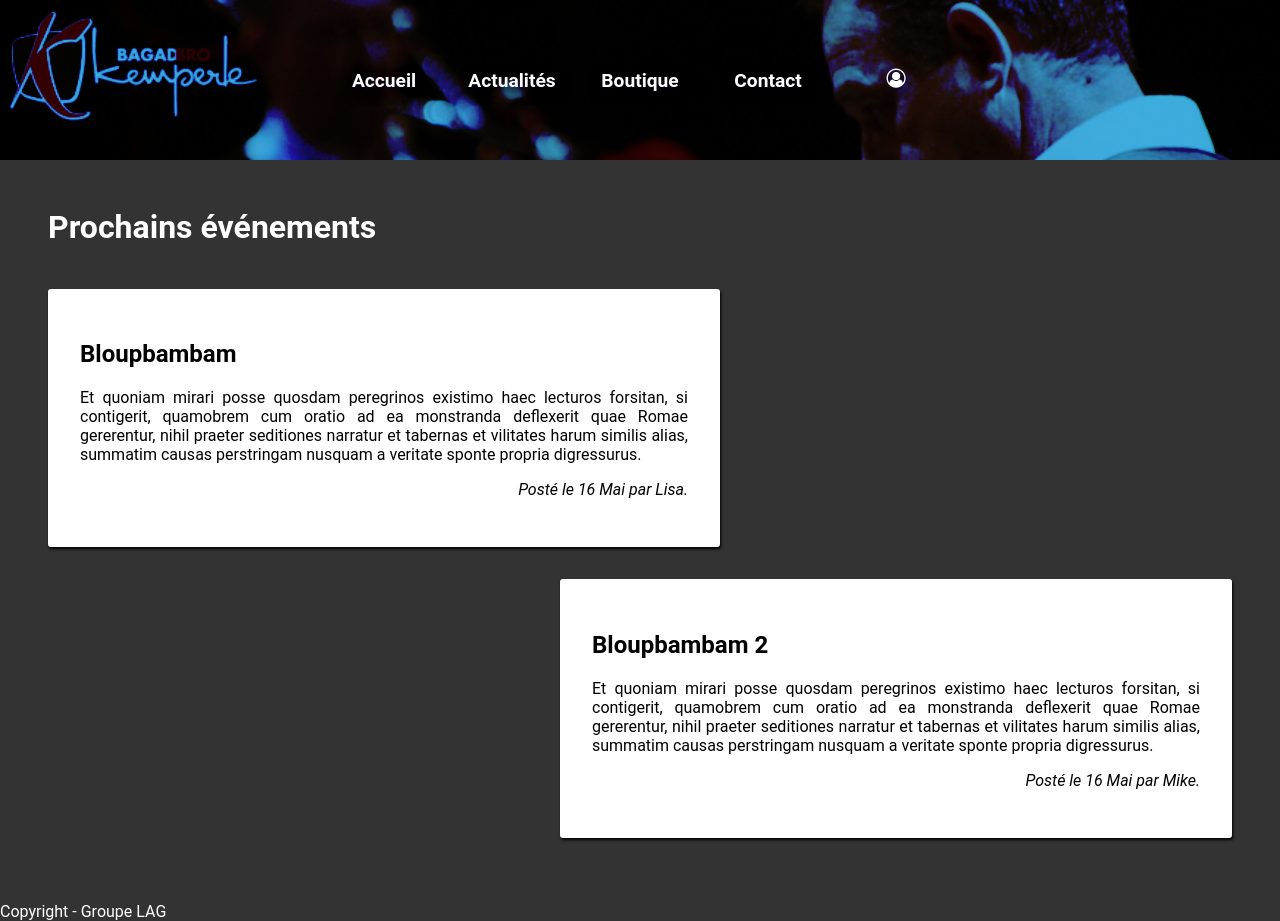
After one commit to VTanchereau/projetAssoMusique, a PHP site: template bagad/view/home.html in a window 1280 px wide. The commit adds this page. Run offline with PHP 8.4, Linux system fonts and the light colour scheme; the template is opened without the code that fills it, so the values that code supplies are empty.

Commit message:
article et home.html

```diff
--- a/bagad/assets/css/style.css
+++ b/bagad/assets/css/style.css
@@ -1,69 +1,95 @@
+/* MISE EN PAGE */
 body {
-
+	background-color: #333;
 	margin: 0;
 	padding: 0;
-	background: #333;
-		width: 100%;
-	min-height:100vh; /* 1 */
-	display:flex; /* 2 */
-	flex-direction:column; /* 3 */
+	font-family: 'Roboto', cursive;
+  	height: 100vh;
+  	color: white;
+	/*display:flex; /* 2 */
+	/*flex-direction:column; /* 3 */
+}
+main{
+	margin: 3rem;
+}
+.title h1 {
+	font-weight: bold;
+	font-size: 2em;
+}
+.banniere{
+	height: 20vh;
+	background: url(../img/bagad_header.jpg);
+	background-size: cover;
+	background-repeat:no-repeat;
+	background-color: rgba(14, 153, 216,0.8);
+	background-blend-mode: color-burn;
 }
 
-
-
-header {
-	height: 174px;
-	overflow: hidden;
+/* NAVBAR */
+.menu {
+	margin: auto;
+	width: 50vw;
+	height: 20vh;
+	display: flex;
+	justify-content: center;
+    align-items: center;
 }
-
-header img {
-	width: 100%;
-}
-
 .menu li {
 	list-style: none;
 	width: 100%;
 	text-align: center;
 }
-
 .menu li a {
+	font-size: 1.2em;
+	font-weight: bolder;
 	color: white;
 	text-decoration: none;
+	text-shadow : 2px 2px 10px rgba(0, 0, 40, 0.45), 2px 4px 14px rgba(0, 0, 30, 0.7);
 }
-
-.menu {
-	display: flex;
-	justify-content: space-around;
-	background-color: #5B5B5B;
-}
-
 .menu ul {
 	display: flex;
 	width: 100%;
 	padding: 0;
 }
 
-footer {
-	width: 100%;
-	background-color: #4c4b4b;
-	color: white;
+/* TYPO */
 
-	height: 40px;
-	display: flex;
-	flex-direction: column;
-	justify-content: center;
+
+/* GENERAL */
+.form_perso{
+	box-shadow: 3px 3px #111;
+	background-color: #222;
+	border: 3px double #222;
+	padding: 2em;
+}
+.form_perso label{
+	font-size: 1.2em;
 }
 
-footer p {
-	margin-left:4.5em;
+/* PAGE ACCUEIL */
+.article_container{
+	display: flex;
+	flex-wrap: wrap;
 }
-
-main {
-	padding-top: 1em;
-	width: 90%;
-	margin: 0 auto;
-	flex-grow:1; /* 4 */
-	padding-bottom: 1em;
-
-
+.article{
+	background-color: white;
+	color: black;
+	margin: 1rem 0;
+	padding: 2rem;
+	width: 50vw;
+	border-radius: 3px;
+    box-shadow: 1px 2px 3px black;
 }
+.article:nth-child(1){
+	margin-right: 40vw;
+}
+.article:nth-child(2){
+	margin-left: 40vw;
+}
+.article p{
+	text-align: justify;
+}
+.article p:last-child{
+	text-align: right;
+	font-style: italic;
+}
--- /dev/null
+++ b/bagad/controller/article.php
@@ -0,0 +1,5 @@
+<?php
+
+include("../view/article.html");
+
+?>
--- /dev/null
+++ b/bagad/view/home.html
@@ -0,0 +1,33 @@
+<?php include('include/header.html'); ?>
+
+	<main>
+		<section class="title">
+			<h1>Prochains événements</h1>
+		</section>
+		<section id="contain" class="article_container">
+			<article class="article">
+				<h2>Bloupbambam</h2>
+				<p>Et quoniam mirari posse quosdam peregrinos existimo haec lecturos forsitan, si contigerit, quamobrem cum oratio ad ea monstranda deflexerit quae Romae gererentur, nihil praeter seditiones narratur et tabernas et vilitates harum similis alias, summatim causas perstringam nusquam a veritate sponte propria digressurus.</p>
+				<footer>
+			        <p>
+			          Posté le
+			          <time datetime="2015-05-16 19:00">16 Mai</time>
+			          par Lisa.
+			        </p>
+	      		</footer>
+			</article>
+			<article class="article">
+				<h2>Bloupbambam 2</h2>
+				<p>Et quoniam mirari posse quosdam peregrinos existimo haec lecturos forsitan, si contigerit, quamobrem cum oratio ad ea monstranda deflexerit quae Romae gererentur, nihil praeter seditiones narratur et tabernas et vilitates harum similis alias, summatim causas perstringam nusquam a veritate sponte propria digressurus.</p>
+				<footer>
+			        <p>
+			          Posté le
+			          <time datetime="2015-05-16 19:00">16 Mai</time>
+			          par Mike.
+			        </p>
+	      		</footer>
+			</article>
+		</section>
+	</main>
+
+<?php include('include/footer.html'); ?>
--- a/bagad/view/include/header.html
+++ b/bagad/view/include/header.html
@@ -8,7 +8,7 @@
     <!--<script src="script.js"></script>-->
 </head>
 <body>
-
+	<header class="banniere">
        	<nav class="menu">
 			<ul>
 				<li>
@@ -26,6 +26,4 @@
 				<li><a href=""><i class="fa fa-user-circle-o fa-1.5x" aria-hidden="true"></i></a></li>
 			</ul>
 		</nav>
-			<header>
-				 <img src="../assets/img/bagad_header.jpg"alt=""/>
 	</header>
```
Also changed, not shown: bagad/view/accueil.html (deleted, +0 -64 lines), bagad/view/article.html (added, +14 -0 lines), bagad/controller/accueil.php (deleted), bagad/controller/home.php (added). Lines whose indentation alone changed are shown as unchanged.
